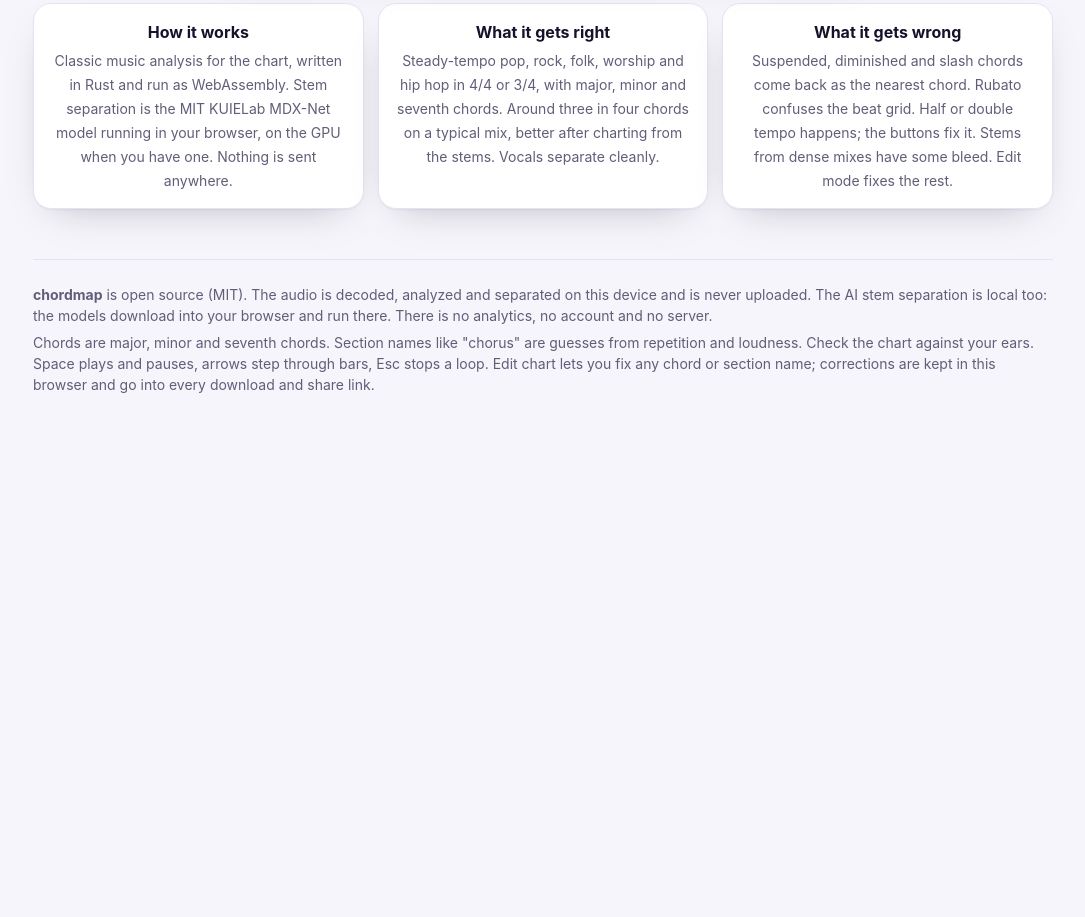
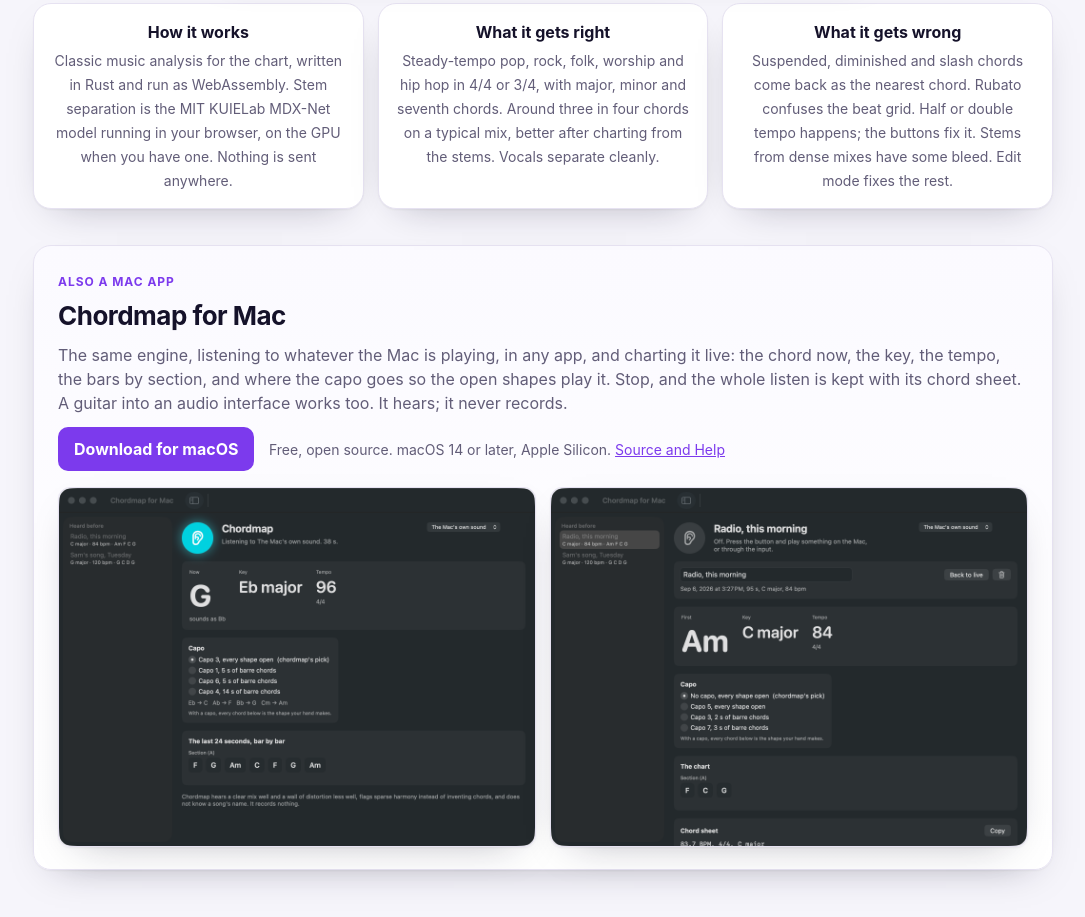
Before and after one commit to keithadler/chordmap, a plain HTML site: page examples/web/index.html in a window 1280 px wide. Shown: the part 1418-2335 px from the top of the page, without its empty margins (97-1182 px from the left). Before the commit the page ends 1884 px from the top, so only its background shows below. Drawn offline with Linux system fonts and the light colour scheme.

Commit message:
Web page: the Mac app, with both screenshots and the download

```diff
--- a/examples/web/index.html
+++ b/examples/web/index.html
@@ -103,6 +103,14 @@
   .features i { font-style: normal; font-size: 26px; width: 44px; height: 44px; border-radius: 12px; background: var(--accent-soft); display: grid; place-items: center; margin-bottom: 4px; }
   .features b { font-size: 17px; letter-spacing: -.01em; }
   .features span { color: var(--muted); font-size: 14px; line-height: 1.5; }
+  .mac { margin-top: 36px; text-align: left; background: linear-gradient(180deg, var(--card-2), var(--card)); border: 1px solid var(--line); border-radius: var(--radius); padding: 22px 24px; box-shadow: var(--shadow); }
+  .mac .cap { font-size: 12px; text-transform: uppercase; letter-spacing: .08em; color: var(--accent); font-weight: 700; }
+  .mac h2 { margin: 4px 0 8px; font-size: 26px; letter-spacing: -.02em; }
+  .mac p { color: var(--muted); font-size: 16px; max-width: none; margin: 0 0 12px; }
+  .mac a.dl { display: inline-block; background: var(--accent); color: var(--accent-ink); padding: 10px 16px; border-radius: 10px; text-decoration: none; font-weight: 700; margin-right: 10px; }
+  .mac-note { font-size: 14px; color: var(--muted); }
+  .mac-shots { display: grid; grid-template-columns: repeat(auto-fit, minmax(300px, 1fr)); gap: 14px; margin-top: 16px; }
+  .mac-shots img { width: 100%; border-radius: 12px; border: 1px solid var(--line); box-shadow: var(--shadow); }
   .how { margin-top: 28px; display: grid; grid-template-columns: repeat(auto-fit, minmax(220px, 1fr)); gap: 14px; }
   .how div { background: var(--card); border: 1px solid var(--line); border-radius: var(--radius); padding: 16px 18px; box-shadow: var(--shadow); }
   .how b { display: block; margin-bottom: 4px; } .how span { color: var(--muted); font-size: 14px; }
@@ -240,7 +248,7 @@
   @media (max-width: 600px) { #nowplaying { grid-template-columns: repeat(7, 1fr); } .ring { display: none; } }
 
   @media print {
-    header, .file-line button, .tile .row, .panel, .actions, .tip, footer, #nowplaying, .how, .loopbtn, #edit, #nudge, .editor, .library, .sky, .sample, .vizrow, .viz, .live, .features, .pills { display: none !important; }
+    header, .file-line button, .tile .row, .panel, .actions, .tip, footer, #nowplaying, .how, .mac, .loopbtn, #edit, #nudge, .editor, .library, .sky, .sample, .vizrow, .viz, .live, .features, .pills { display: none !important; }
     body { background: #fff; color: #000; font-size: 12px; }
     .tiles { grid-template-columns: repeat(3, 1fr); }
     .tile, .bar { box-shadow: none; border-color: #bbb; break-inside: avoid; }
@@ -258,6 +266,7 @@
       chordmap
     </a>
     <nav>
+      <a href="#mac">Mac app</a>
       <a href="https://github.com/keithadler/chordmap" target="_blank" rel="noopener">Source</a>
       <a href="https://github.com/keithadler/chordmap#limits" target="_blank" rel="noopener">Limits</a>
       <button class="theme" id="install" type="button" hidden>⤓ Install app</button>
@@ -306,6 +315,16 @@
       <div><b>How it works</b><span>Classic music analysis for the chart, written in Rust and run as WebAssembly. Stem separation is the MIT KUIELab MDX-Net model running in your browser, on the GPU when you have one. Nothing is sent anywhere.</span></div>
       <div><b>What it gets right</b><span>Steady-tempo pop, rock, folk, worship and hip hop in 4/4 or 3/4, with major, minor and seventh chords. Around three in four chords on a typical mix, better after charting from the stems. Vocals separate cleanly.</span></div>
       <div><b>What it gets wrong</b><span>Suspended, diminished and slash chords come back as the nearest chord. Rubato confuses the beat grid. Half or double tempo happens; the buttons fix it. Stems from dense mixes have some bleed. Edit mode fixes the rest.</span></div>
+    </div>
+    <div class="mac" id="mac">
+      <span class="cap">Also a Mac app</span>
+      <h2>Chordmap for Mac</h2>
+      <p>The same engine, listening to whatever the Mac is playing, in any app, and charting it live: the chord now, the key, the tempo, the bars by section, and where the capo goes so the open shapes play it. Stop, and the whole listen is kept with its chord sheet. A guitar into an audio interface works too. It hears; it never records.</p>
+      <p><a class="dl" href="https://github.com/keithadler/chordmap/releases/download/mac-v1.0.0/Chordmap-for-Mac-1.0.0.dmg">Download for macOS</a> <span class="mac-note">Free, open source. macOS 14 or later, Apple Silicon. <a href="https://github.com/keithadler/chordmap/tree/main/mac" target="_blank" rel="noopener">Source and Help</a></span></p>
+      <div class="mac-shots">
+        <img src="./mac/live.png" alt="Chordmap for Mac listening to a song: G now, Eb major, 96 bpm, capo 3 with shapes, the bars by section" loading="lazy">
+        <img src="./mac/listen.png" alt="A kept listen in Chordmap for Mac with its chart and chord sheet" loading="lazy">
+      </div>
     </div>
   </section>
 
```
Also changed, not shown: examples/web/mac/listen.png (added), examples/web/mac/live.png (added), 1 other file.
